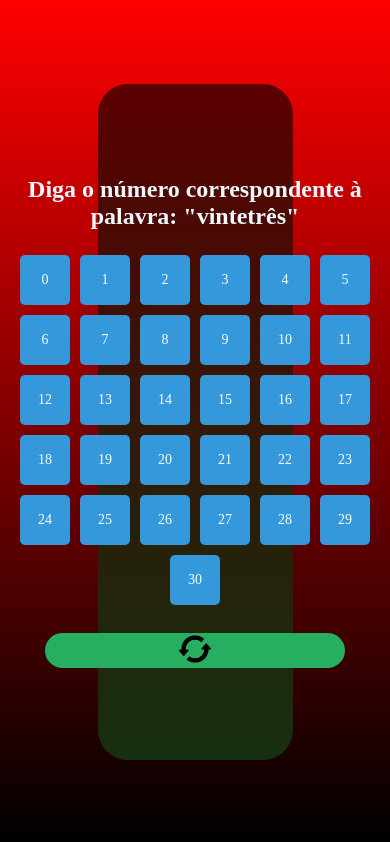
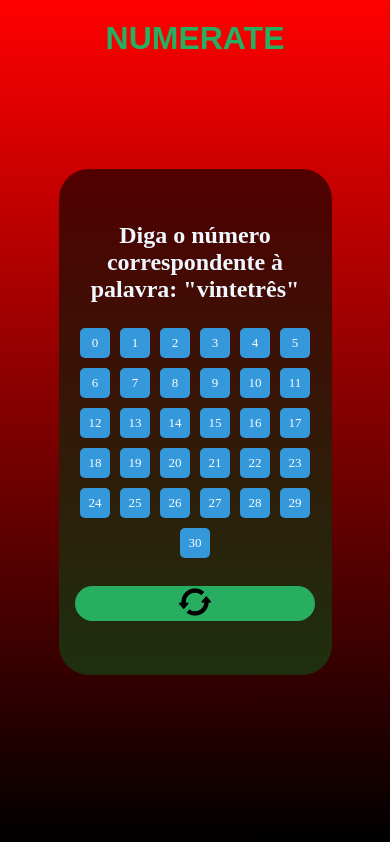
Before and after one commit to Caiqu3wav/number-game, a plain HTML site: page index.html in a window 390 px wide. Drawn offline with Linux system fonts and the light colour scheme; a web font is replaced by a local one.

Commit message:
Ajuste responsivo

```diff
--- a/index.html
+++ b/index.html
@@ -8,6 +8,7 @@
 </head>
 <body>
     <main>
+        <h1 class="game-title">NUMERATE</h1>
         <div class="all-container">
     <div id="game-container">
         <div id="instruction-container">
--- a/styles.css
+++ b/styles.css
@@ -1,3 +1,5 @@
+  @import url('https://fonts.googleapis.com/css2?family=Rubik+Bubbles&display=swap');
+
 *{
     margin: 0;
     padding: 0;
@@ -7,6 +9,15 @@
 body{
     height: 100vh;
     overflow: hidden; /* Para evitar barras de rolagem durante a chuva de emojis */
+}
+
+.game-title{
+    position: absolute;
+    margin-top: 40px;
+    text-align: center;
+    top: -20px;
+    color: #27ae60;
+    font-family: 'Rubik Bubbles', sans-serif;
 }
 
 .all-container{
@@ -60,8 +71,10 @@
 }
 
 #instruction-container {
+    display: flex;
     text-align: center;
     margin-bottom: 20px;
+    align-items: center;
 }
 
 #result-message {
@@ -109,3 +122,70 @@
 #reset-page-btn button img{
 width: 32px;
 }
+
+@media screen and (max-width: 810px) {
+    .number-card{
+        width: 40px;
+        height: 40px;
+    }
+}
+
+@media screen and (max-width: 760px) {
+#instruction-container h2{
+    font-size: 18px;
+}
+}
+
+@media screen and (max-width: 656px) {
+.all-container{
+    height: 70%;
+}
+
+.number-card{
+    width: 30px;
+    height: 30px;
+    font-size: 13px;
+}
+}
+
+@media screen and (max-width: 642px) {
+    #number-instruction{
+        width: 80%;
+        text-align: center;
+        margin-left: 10%;
+    }
+}
+
+@media screen and (max-width: 637px) {
+#reset-page-btn button{
+    width: 15rem;
+}
+
+#result-message, #instruction-container h2{
+    font-size: 1rem;
+}
+
+}
+
+@media screen and (max-width: 501px) {
+.all-container{
+    width: 70%;
+    height: 60%;
+}
+
+#instruction-container h2{
+    font-size: 1.5rem;
+}
+
+}
+
+@media screen and (max-width: 360px) {
+
+    #reset-page-btn button{
+        width: 11rem;
+    }
+
+    .all-container{
+        width: 89%;
+    }
+}
```
